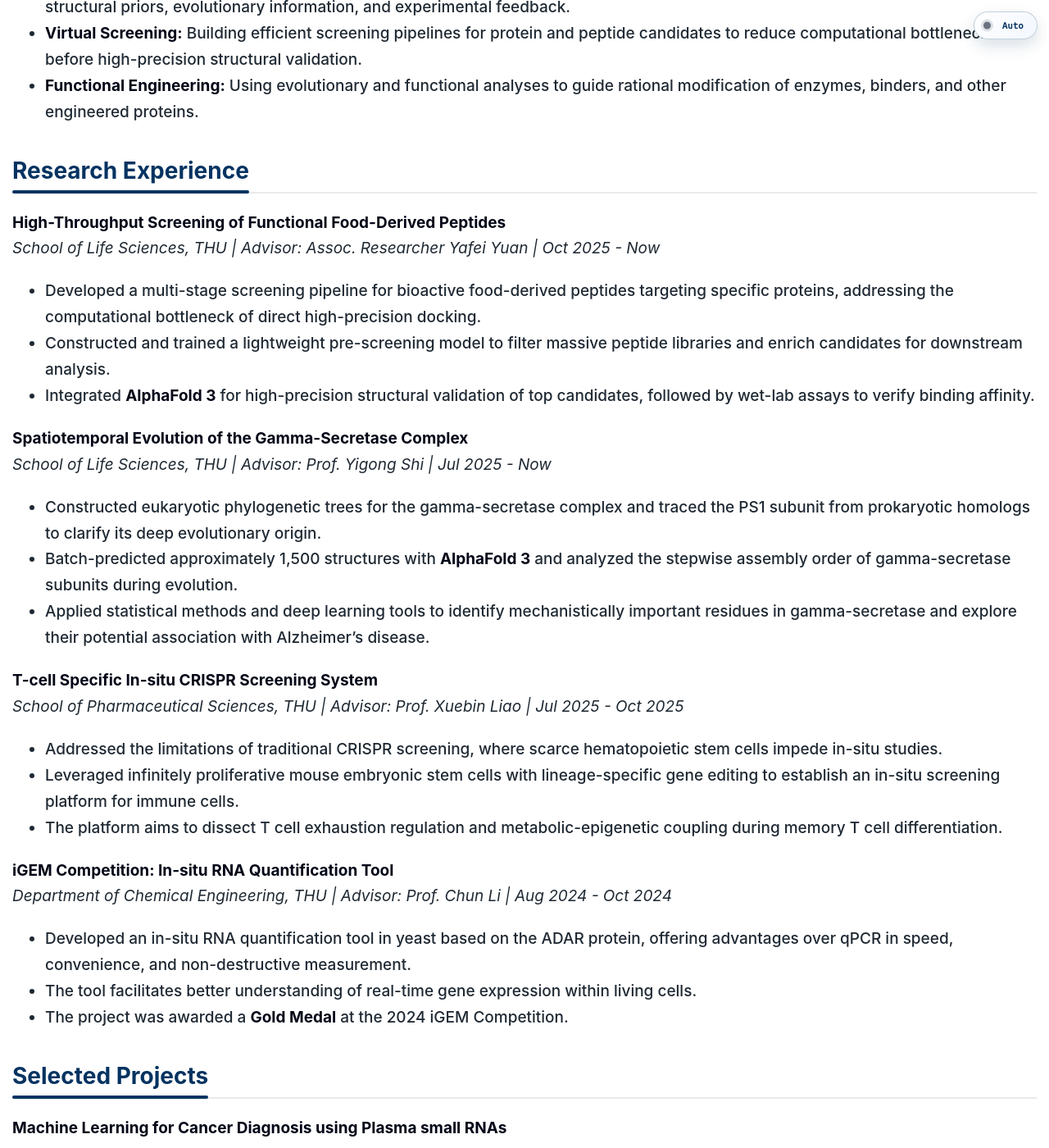
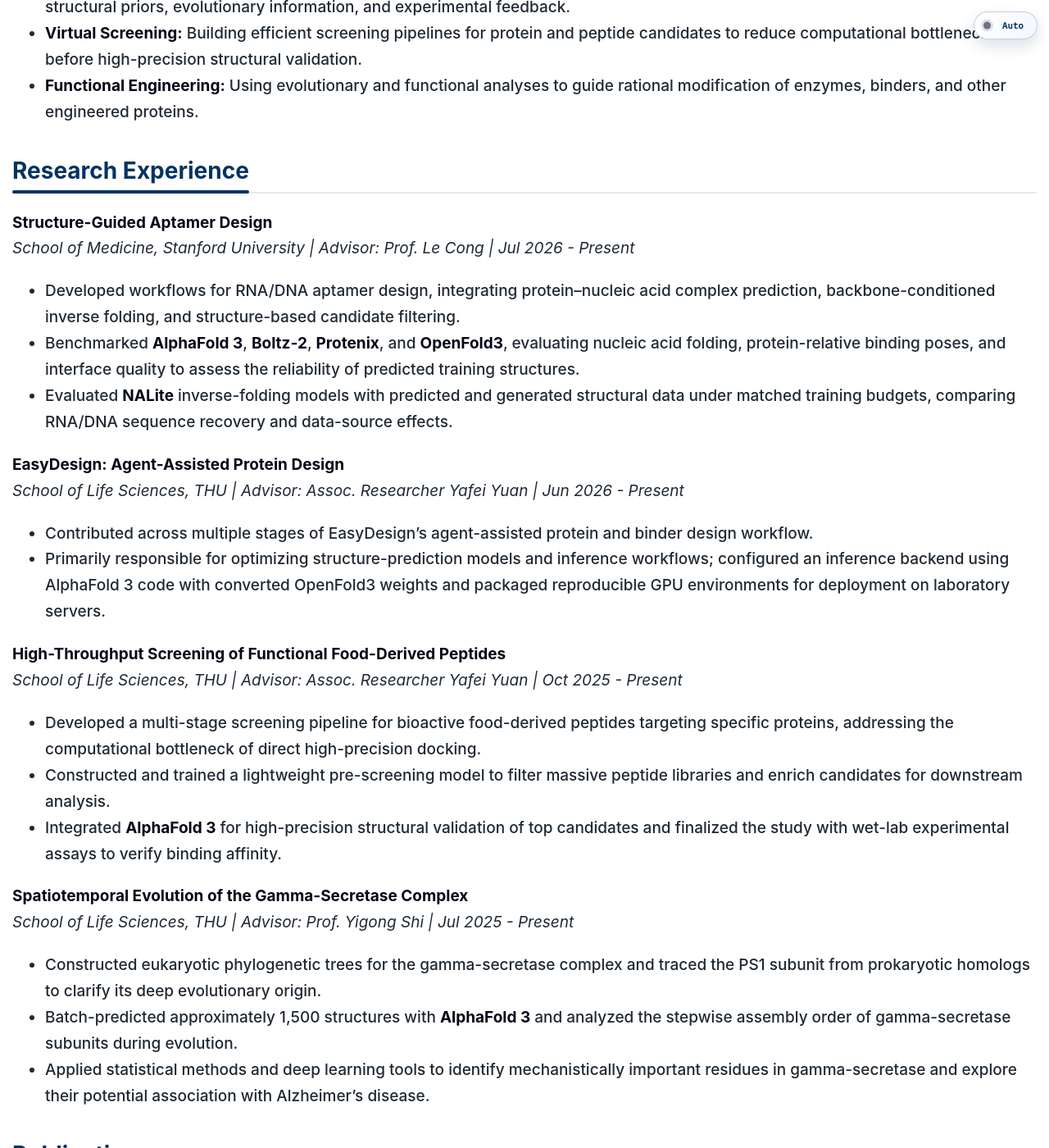
Before and after one commit to siyuanj/siyuanj.github.io, a Jekyll site: the page built from index.md, in a window 1280 px wide and 1400 px high, scrolled down 1133 px. Shown: the whole window at 82% size. Built offline with Jekyll 4.4.1, drawn with Linux system fonts in a browser that asks for light colours; a style sheet for code colours, icons or effects is not loaded; our own code applies the rules of GitHub Pages for plain Markdown files; some of the changed text lies outside the part shown.

Commit message:
Sync academic homepage and public CV with October 2026 update

```diff
--- a/_config.yml
+++ b/_config.yml
@@ -7,8 +7,8 @@ email: jiang-sy23@mails.tsinghua.edu.cn
 
 # Search Engine Optimization (SEO)
 # The following information is used to improve the website traffic from search engines, e.g., Google.
-keywords: Siyuan Jiang, Tsinghua University, Undergraduate, Computational Protein Engineering, Protein Design, Virtual Screening
-description: Personal academic website of Siyuan Jiang, an undergraduate student interested in computational protein engineering, protein design, and virtual screening.
+keywords: Siyuan Jiang, Tsinghua University, Undergraduate, Computational Protein Engineering, Protein Design, Aptamer Design, Structure Prediction, Virtual Screening
+description: Personal academic website of Siyuan Jiang, an undergraduate student researching computational protein engineering, aptamer design, structure prediction, and peptide virtual screening.
 canonical: https://siyuanj.github.io/
 
 # Links
--- a/_includes/publications.md
+++ b/_includes/publications.md
@@ -1,51 +1,5 @@
-<h2 id="publications" style="margin: 2px 0px -15px;">Publications</h2>
-
-<div class="publications">
-<ol class="bibliography">
-
-{% for link in site.data.publications.main %}
-
-<li>
-<div class="pub-row">
-  <div class="col-sm-3 abbr" style="position: relative;padding-right: 15px;padding-left: 15px;">
-    {% if link.image %}
-    <img src="{{ link.image }}" class="teaser img-fluid z-depth-1" style="width=100;height=40%">
-    {% if link.conference_short %}
-    <abbr class="badge">{{ link.conference_short }}</abbr>
-    {% endif %}
-    {% endif %}
-  </div>
-  <div class="col-sm-9" style="position: relative;padding-right: 15px;padding-left: 20px;">
-      <div class="title"><a href="{{ link.pdf }}">{{ link.title }}</a></div>
-      <div class="author">{{ link.authors }}</div>
-      <div class="periodical"><em>{{ link.conference }}</em>
-      </div>
-    <div class="links">
-      {% if link.pdf %}
-      <a href="{{ link.pdf }}" class="btn btn-sm z-depth-0" role="button" target="_blank" style="font-size:12px;">PDF</a>
-      {% endif %}
-      {% if link.code %}
-      <a href="{{ link.code }}" class="btn btn-sm z-depth-0" role="button" target="_blank" style="font-size:12px;">Code</a>
-      {% endif %}
-      {% if link.page %}
-      <a href="{{ link.page }}" class="btn btn-sm z-depth-0" role="button" target="_blank" style="font-size:12px;">Project Page</a>
-      {% endif %}
-      {% if link.bibtex %}
-      <a href="{{ link.bibtex }}" class="btn btn-sm z-depth-0" role="button" target="_blank" style="font-size:12px;">BibTex</a>
-      {% endif %}
-      {% if link.notes %}
-      <strong> <i style="color:#e74d3c">{{ link.notes }}</i></strong>
-      {% endif %}
-      {% if link.others %}
-      {{ link.others }}
-      {% endif %}
-    </div>
-  </div>
-</div>
-</li>
-<br>
-
+{% for publication in site.data.publications.main %}
+**{{ publication.title }}**<br>
+{{ publication.authors }}.<br>
+*{{ publication.conference }}*. {{ publication.status }}.
 {% endfor %}
-
-</ol>
-</div>
--- a/index.md
+++ b/index.md
@@ -12,8 +12,8 @@ My research interests center on computational protein engineering, especially mo
 
 **Tsinghua University, Tanwei College**
 *B.S. in Chemical Biology for Pharmaceutical Science, 2023 - 2027 (expected)*
-- GPA: **3.81/4.00**
-- Selected coursework: Bioinformatics, Fundamentals of Programming (Python & C++), Chemical Biology, AI in Healthcare, Medicinal Chemistry
+- GPA: **3.83/4.00**
+- Selected coursework: **Chemical Bioinformatics and Artificial Intelligence (A+)**, **Drug Design (A+)**, Bioinformatics (A, Excellent Project), Medicinal Chemistry (A), AI in Healthcare (A), Chemical Biology (A-)
 
 ## <span>Research Interests</span>
 
@@ -25,36 +25,34 @@ My primary research interests include:
 
 ## <span>Research Experience</span>
 
+**Structure-Guided Aptamer Design**<br>
+*School of Medicine, Stanford University | Advisor: Prof. Le Cong | Jul 2026 - Present*
+- Developed workflows for RNA/DNA aptamer design, integrating protein–nucleic acid complex prediction, backbone-conditioned inverse folding, and structure-based candidate filtering.
+- Benchmarked **AlphaFold 3**, **Boltz-2**, **Protenix**, and **OpenFold3**, evaluating nucleic acid folding, protein-relative binding poses, and interface quality to assess the reliability of predicted training structures.
+- Evaluated **NALite** inverse-folding models with predicted and generated structural data under matched training budgets, comparing RNA/DNA sequence recovery and data-source effects.
+
+**EasyDesign: Agent-Assisted Protein Design**<br>
+*School of Life Sciences, THU | Advisor: Assoc. Researcher Yafei Yuan | Jun 2026 - Present*
+- Contributed across multiple stages of EasyDesign's agent-assisted protein and binder design workflow.
+- Primarily responsible for optimizing structure-prediction models and inference workflows; configured an inference backend using AlphaFold 3 code with converted OpenFold3 weights and packaged reproducible GPU environments for deployment on laboratory servers.
+
 **High-Throughput Screening of Functional Food-Derived Peptides**
-*School of Life Sciences, THU | Advisor: Assoc. Researcher Yafei Yuan | Oct 2025 - Now*
+*School of Life Sciences, THU | Advisor: Assoc. Researcher Yafei Yuan | Oct 2025 - Present*
 - Developed a multi-stage screening pipeline for bioactive food-derived peptides targeting specific proteins, addressing the computational bottleneck of direct high-precision docking.
 - Constructed and trained a lightweight pre-screening model to filter massive peptide libraries and enrich candidates for downstream analysis.
-- Integrated **AlphaFold 3** for high-precision structural validation of top candidates, followed by wet-lab assays to verify binding affinity.
+- Integrated **AlphaFold 3** for high-precision structural validation of top candidates and finalized the study with wet-lab experimental assays to verify binding affinity.
 
 **Spatiotemporal Evolution of the Gamma-Secretase Complex**
-*School of Life Sciences, THU | Advisor: Prof. Yigong Shi | Jul 2025 - Now*
+*School of Life Sciences, THU | Advisor: Prof. Yigong Shi | Jul 2025 - Present*
 - Constructed eukaryotic phylogenetic trees for the gamma-secretase complex and traced the PS1 subunit from prokaryotic homologs to clarify its deep evolutionary origin.
 - Batch-predicted approximately 1,500 structures with **AlphaFold 3** and analyzed the stepwise assembly order of gamma-secretase subunits during evolution.
 - Applied statistical methods and deep learning tools to identify mechanistically important residues in gamma-secretase and explore their potential association with Alzheimer's disease.
 
-**T-cell Specific In-situ CRISPR Screening System**
-*School of Pharmaceutical Sciences, THU | Advisor: Prof. Xuebin Liao | Jul 2025 - Oct 2025*
-- Addressed the limitations of traditional CRISPR screening, where scarce hematopoietic stem cells impede in-situ studies.
-- Leveraged infinitely proliferative mouse embryonic stem cells with lineage-specific gene editing to establish an in-situ screening platform for immune cells.
-- The platform aims to dissect T cell exhaustion regulation and metabolic-epigenetic coupling during memory T cell differentiation.
+## <span>Publication</span>
 
-**iGEM Competition: In-situ RNA Quantification Tool**
-*Department of Chemical Engineering, THU | Advisor: Prof. Chun Li | Aug 2024 - Oct 2024*
-- Developed an in-situ RNA quantification tool in yeast based on the ADAR protein, offering advantages over qPCR in speed, convenience, and non-destructive measurement.
-- The tool facilitates better understanding of real-time gene expression within living cells.
-- The project was awarded a **Gold Medal** at the 2024 iGEM Competition.
+{% include publications.md %}
 
 ## <span>Selected Projects</span>
-
-**Machine Learning for Cancer Diagnosis using Plasma small RNAs**
-- Developed a bioinformatics pipeline with Python, R, and scikit-learn to diagnose cancer from plasma small RNA-seq data.
-- Implemented L1-regularized feature selection over 100 stratified samples to identify stable biomarkers; the resulting 4-piRNA colorectal cancer model achieved a test AUC of **0.802**.
-- Validated a Rare Abundance Genes strategy and built a scoring model that achieved an AUC of **0.971**.
 
 **Protein-Peptide Interaction Prediction via Generative Docking & GNNs**
 - Developed a generative-discriminative framework coupling diffusion-based docking (**RAPiDock**) with a Transformer-GNN scorer (**ITN**).
```
Also changed, not shown: _data/publications.yml (+4 -21 lines), docs/STATUS.md (+11 -1 lines), publications.md (+1 -3 lines), README.md, 1 other file.
